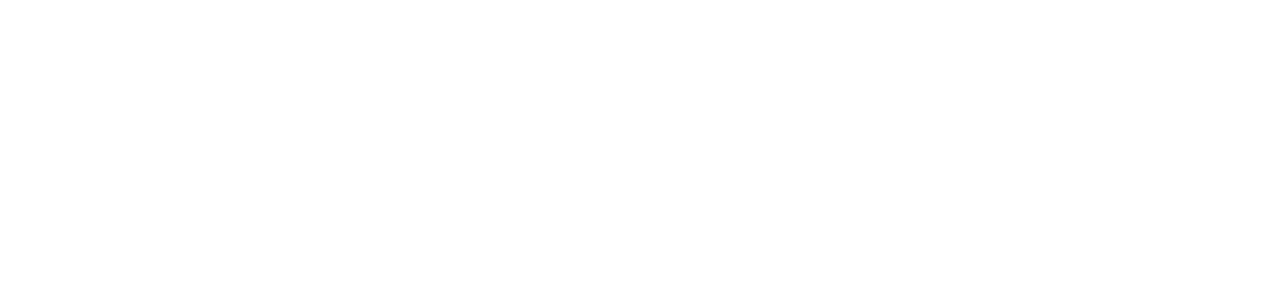
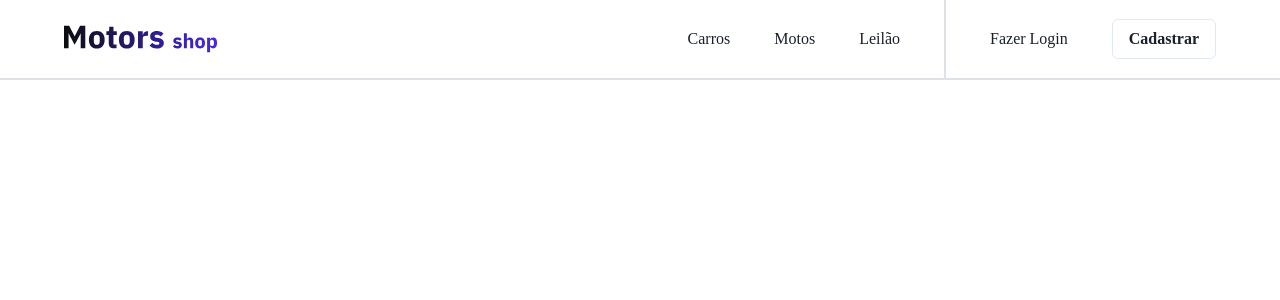
Before and after one commit to full-stack-developement/full-stack-project, a React (Vite) app in the folder front-end/: page / in a window 1280 px wide. Shown: the top 300 px of the page. Built offline with nearby package versions, Linux system fonts and the light colour scheme.

Commit message:
fix: navbar theme

```diff
--- a/front-end/src/App.tsx
+++ b/front-end/src/App.tsx
@@ -1,6 +1,10 @@
+import { NavBar } from "./components/NavBar";
+
 function App() {
- return (
-    <></>
- )
+  return (
+    <>
+      <NavBar />
+    </>
+  );
 }
 export default App;
--- a/front-end/src/components/LoginBar/index.tsx
+++ b/front-end/src/components/LoginBar/index.tsx
@@ -4,7 +4,7 @@ import {
   BreadcrumbLink,
 } from "@chakra-ui/breadcrumb";
 import { Button, chakra } from "@chakra-ui/react";
-import theme from "../../theme";
+import theme from "../../theme/sc";
 import { useState } from "react";
 import { MenuProfile } from "../MenuProfile";
 
@@ -15,7 +15,7 @@ export const LoginBar = () => {
     <chakra.div
       pl="44px"
       borderLeft="2px solid"
-      borderLeftColor={theme.greyScale.grey6}
+      borderLeftColor={theme.colors.greyScale.grey6}
       height="full"
       display="flex"
       alignItems="center"
--- a/front-end/src/components/NavBar/index.tsx
+++ b/front-end/src/components/NavBar/index.tsx
@@ -1,6 +1,6 @@
 import { chakra } from "@chakra-ui/react";
 import logo from "../../assets/logo.svg";
-import theme from "../../theme";
+import theme from "../../theme/sc";
 import { LoginBar } from "../LoginBar";
 import { NavBarButtons } from "../NavBarButtons";
 
@@ -13,7 +13,7 @@ export const NavBar = () => {
       height="80px"
       px={16}
       borderBottom="2px solid"
-      borderBottomColor={theme.greyScale.grey6}
+      borderBottomColor={theme.colors.greyScale.grey6}
     >
       <chakra.img src={logo} alt="logo" height="7" />
       <chakra.div height="full" display="flex" alignItems="center">
--- a/front-end/src/theme/sc/index.ts
+++ b/front-end/src/theme/sc/index.ts
@@ -1,10 +1,10 @@
 const theme = {
-    colors : {
+  colors: {
     brand: {
       brand1: "#4529E6",
       brand2: "#5126EA",
       brand3: "#B0A6F0",
-        brand4: "#EDEAFD"
+      brand4: "#EDEAFD",
     },
 
     greyScale: {
@@ -19,7 +19,7 @@ const theme = {
       grey8: "#F1F3F5",
       grey9: "#F8F9FA",
       grey10: "#FDFDFD",
-        whiteFixed: "#FFFFFF"
+      whiteFixed: "#FFFFFF",
     },
 
     feedback: {
@@ -28,7 +28,7 @@ const theme = {
       alert3: "#FFE5E5",
       sucess1: "#18794E",
       sucess2: "#CCEBD7",
-        sucess3:"#DDF3E4"
+      sucess3: "#DDF3E4",
     },
 
     colorsRandomProfile: {
@@ -38,126 +38,125 @@ const theme = {
       random4: "#7000FF",
       random5: "#6200E3",
       random6: "#36007D",
-        random7:"#349974",
+      random7: "#349974",
       random8: "#2A7D5F",
       random9: "#153D2E",
       random10: "#6100FF",
       random11: "#5700E3",
-        random12: "#30007D"
-    }
+      random12: "#30007D",
+    },
   },
 
   font: {
-        family : {
-            Inter : "Inter, sans-serif",
-            Lexend : "Lexend, sans-serif"
+    family: {
+      Inter: "Inter, sans-serif",
+      Lexend: "Lexend, sans-serif",
     },
     "Heading-1-700": {
       size: "44px",
-            weight: 700
+      weight: 700,
     },
 
     "Heading-2-600": {
       size: "36px",
-            weight: 600
+      weight: 600,
     },
 
     "Heading-3-600": {
       size: "32px",
-            weight: 600
+      weight: 600,
     },
 
     "Heading-3-500": {
       size: "32px",
-            weight: 500
+      weight: 500,
     },
 
     "Heading-4-600": {
       size: "28px",
-            weight: 600
+      weight: 600,
     },
 
     "Heading-4-500": {
       size: "28px",
-            weight: 500
+      weight: 500,
     },
 
     "Heading-5-600": {
       size: "24px",
-            weight: 600
+      weight: 600,
     },
 
     "Heading-5-500": {
       size: "24px",
-            weight: 500
+      weight: 500,
     },
 
     "Heading-6-600": {
       size: "20px",
-            weight: 600
+      weight: 600,
     },
 
     "Heading-6-500": {
       size: "20px",
-            weight: 500
+      weight: 500,
     },
 
     "Heading-7-600": {
       size: "16px",
-            weight: 600
+      weight: 600,
     },
 
     "Heading-7-500": {
       size: "16px",
-            weight: 500
+      weight: 500,
     },
 
     "body-1-400": {
       size: "16px",
-            weight: 400
+      weight: 400,
     },
 
     "body-1-600": {
       size: "16px",
-            weight: 600
+      weight: 600,
     },
 
     "body-2-400": {
       size: "14px",
-            weight: 400
+      weight: 400,
     },
 
     "body-2-500": {
       size: "14px",
-            weight: 500
+      weight: 500,
     },
 
     "button-big-text": {
       size: "16px",
-            weight: 600
+      weight: 600,
     },
 
     "button-medium-text": {
       size: "14px",
-            weight: 600
+      weight: 600,
     },
 
     "input-placeholder": {
       size: "16px",
-            weight: 400
+      weight: 400,
     },
 
     "input-label": {
       size: "14px",
-            weight: 500
-        }
+      weight: 500,
     },
-    mediaQueries : {
-        phone : "min-width:340px",
-        tablet : "min-width:600px",
-        desktopSmall : "min-width:992px",
-        desktopLarge : "min-width:1200px",
-    }
-
-}
-export default theme
+  },
+  mediaQueries: {
+    phone: "min-width:340px",
+    tablet: "min-width:600px",
+    desktopSmall: "min-width:992px",
+    desktopLarge: "min-width:1200px",
+  },
+};
+export default theme;
```
Also changed, not shown: front-end/src/components/InputText/index.tsx (+6 -6 lines). Lines whose indentation alone changed are shown as unchanged.
